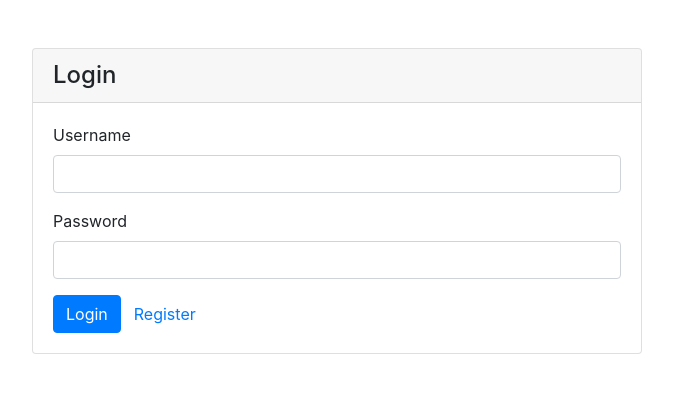
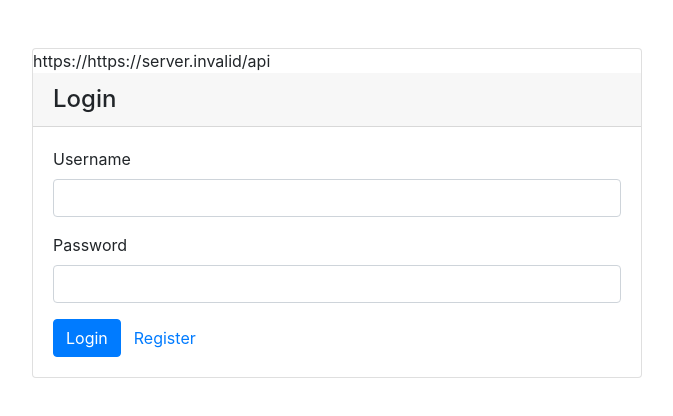
Before and after one commit to mlee212/recipe-gacha, a Next.js app: page /account/login in a window 1280 px wide. Shown: the top 416 px of the page, without its empty margins (303-976 px from the left). Built offline with nearby package versions, Linux system fonts and the light colour scheme; no server answers.

Commit message:
Configuring api urls #4

```diff
--- a/pages/account/login.jsx
+++ b/pages/account/login.jsx
@@ -38,9 +38,9 @@ function Login() {
     return (
         <Layout>
             <div className="card">
-                {/* <div>
-                    {('https://' + process.env.NEXT_PUBLIC_VERCEL_URL + '/api')}
-                </div> */}
+                <div>
+                    {('https://' + process.env.NEXT_PUBLIC_URL + '/api')}
+                </div>
                 <h4 className="card-header">Login</h4>
                 <div className="card-body">
                     <form onSubmit={handleSubmit(onSubmit)}>
```
